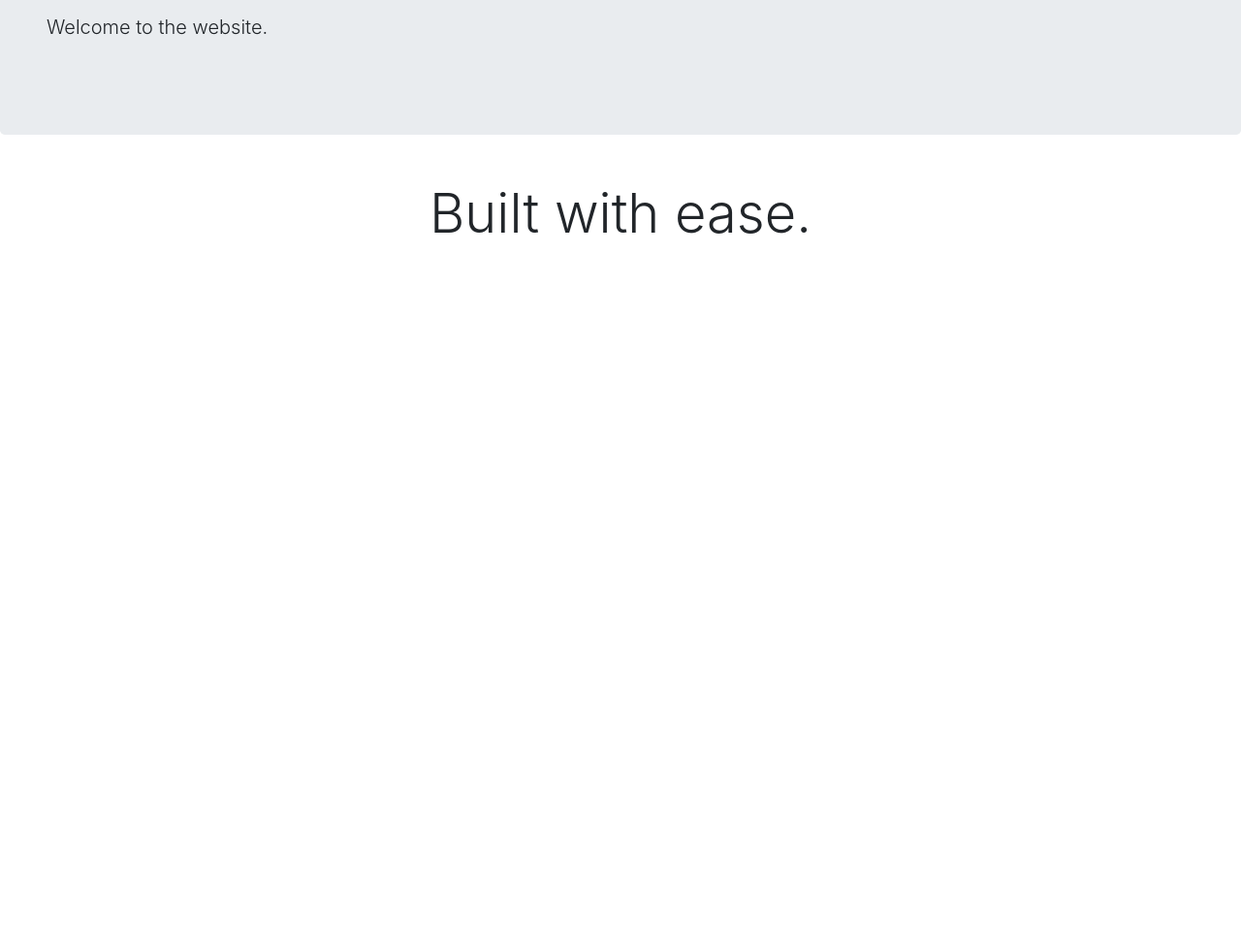
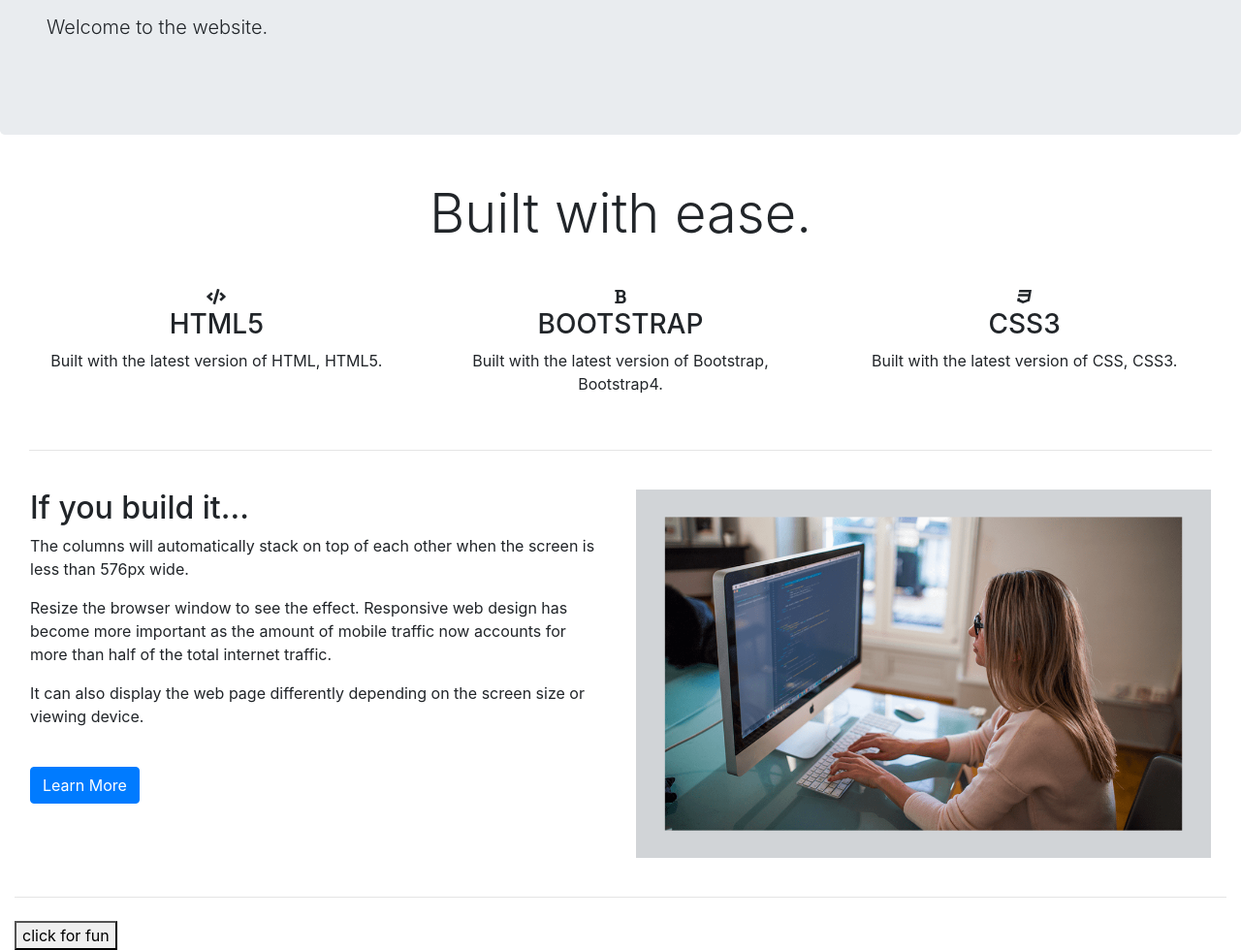
Before and after one commit to Bdotgo17/FinalProject, a plain HTML site: page Bootstrap 4 Site Files/index.html in a window 1280 px wide. Shown: the part 837-1817 px from the top of the page at 97% size. Before the commit the page ends 1115 px from the top, so only its background shows below. Drawn offline with nearby package versions, Linux system fonts and the light colour scheme.

Commit message:
emoji section done

```diff
--- a/Bootstrap 4 Site Files/index.html
+++ b/Bootstrap 4 Site Files/index.html
@@ -99,16 +99,64 @@
 </div>
 
 <!--- Three Column Section -->
-
+<div class="container-fluid padding">
+<div class="row text-center padding">
+	<div class="col-xs-12 col-sm-6 col-md-4">
+		<i class="fas fa-code"></i>
+		<h3>HTML5</h3>
+		<p>Built with the latest version of HTML, HTML5.</p>
+	</div>
+	<div class="col-xs-12 col-sm-6 col-md-4">
+		<i class="fas fa-bold"></i>
+		<h3>BOOTSTRAP</h3>
+		<p>Built with the latest version of Bootstrap, Bootstrap4.</p>
+	</div>
+	<div class="col-sm-12 col-md-4">
+		<i class="fab fa-css3"></i>
+		<h3>CSS3</h3>
+		<p>Built with the latest version of CSS, CSS3.</p>
+	</div>
+</div>
+<hr class="my-4">
+</div>
 
 <!--- Two Column Section -->
+<div class="container-fluid padding">
+<div class="row padding">
+	<div class="col-lg-6">
+		<h2>If you build it...</h2>
+		<p>The columns will automatically stack on top of each other when the screen is less than 576px wide.</p>
+		<p>Resize the browser window to see the effect. Responsive web design has become more important as the amount of mobile traffic now accounts for more than half of the total internet traffic.</p>
+		<p>It can also display the web page differently depending on the screen size or viewing device.</p>
+		<br>
+		<a href="#" class="btn btn-primary">Learn More</a>
+	</div>
+	<div class="col-lg-6">
+		<img src="img/desk.png" class="img-fluid">
+	</div>
+</div>
+</div>
 
-
+<hr class="my-4">
 <!--- Fixed background -->
-
+<figure>
+	<div class="fixed-wrap">
+		<div id="fixed">
+		</div>
+	</div>
+</figure>
 
 <!--- Emoji Section -->
-
+<button class="fun" data-toggle="collapse" data-target="#emoji">click for fun</button>
+<div id="emoji" class="collapse">
+<div class="container-fluid padding">
+<div class="row text-center">
+	<div class="col-sm-6 col-md-3">
+		<img class="gif" src="img/gif/panda.gif">
+	</div>
+</div>
+</div>
+</div>
 
 <!--- Meet the team -->
 
```
